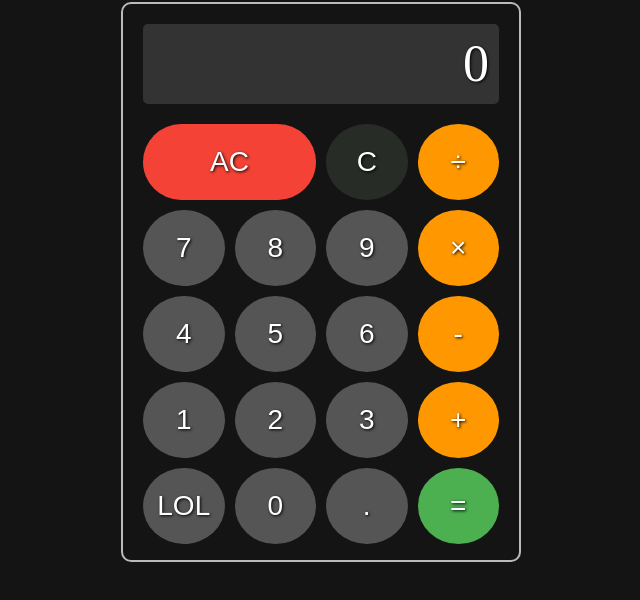
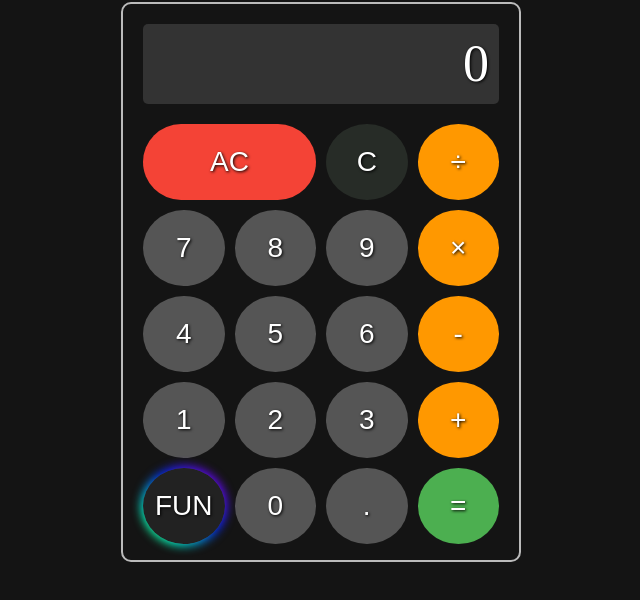
Before and after one commit to Pxtchvm/calculator, a plain HTML site: page index.html in a window 1280 px wide. Shown: the part 86-686 px from the top of the page, without its empty margins (319-959 px from the left). Drawn offline with Linux system fonts and the light colour scheme.

Commit message:
Add fun-btn styling

```diff
--- a/index.html
+++ b/index.html
@@ -36,7 +36,7 @@
         <button class="operator-btn">+</button>
 
         <!-- Last Row -->
-        <button id="fun-btn">LOL</button>
+        <button id="fun-btn">FUN</button>
         <button class="digit-btn">0</button>
         <button class="digit-btn">.</button>
         <button id="equals-btn">=</button>
--- a/style.css
+++ b/style.css
@@ -79,5 +79,57 @@ button:active {
 }
 
 #fun-btn {
-  /* implement something fun here! */
+  position: relative;
+  z-index: 0;
 }
+
+#fun-btn:before {
+  content: "";
+  background: linear-gradient(
+    45deg,
+    #ff0000,
+    #ff7300,
+    #fffb00,
+    #48ff00,
+    #00ffd5,
+    #002bff,
+    #7a00ff,
+    #ff00c8,
+    #ff0000
+  );
+  position: absolute;
+  top: -2px;
+  left: -2px;
+  background-size: 400%;
+  z-index: -1;
+  filter: blur(5px);
+  width: calc(100% + 4px);
+  height: calc(100% + 4px);
+  animation: glowing-btn 20s linear infinite;
+  transition: opacity 0.3s ease-in-out;
+  border-radius: 100%;
+}
+
+@keyframes glowing-btn {
+  0% {
+    background-position: 0 0;
+  }
+  50% {
+    background-position: 400% 0;
+  }
+  100% {
+    background-position: 0 0;
+  }
+}
+
+#fun-btn:after {
+  z-index: -1;
+  content: "";
+  position: absolute;
+  width: 100%;
+  height: 100%;
+  background: #222;
+  left: 0;
+  top: 0;
+  border-radius: 100%;
+}
```
